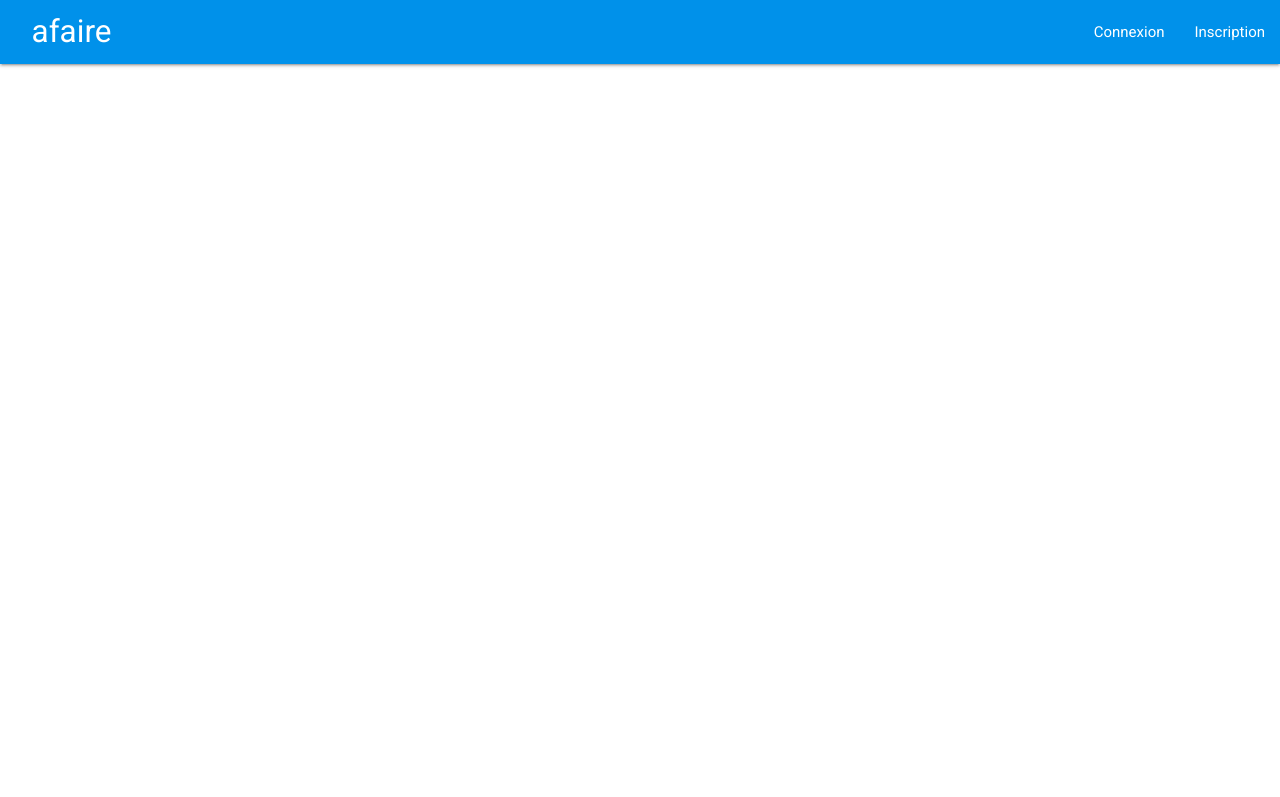
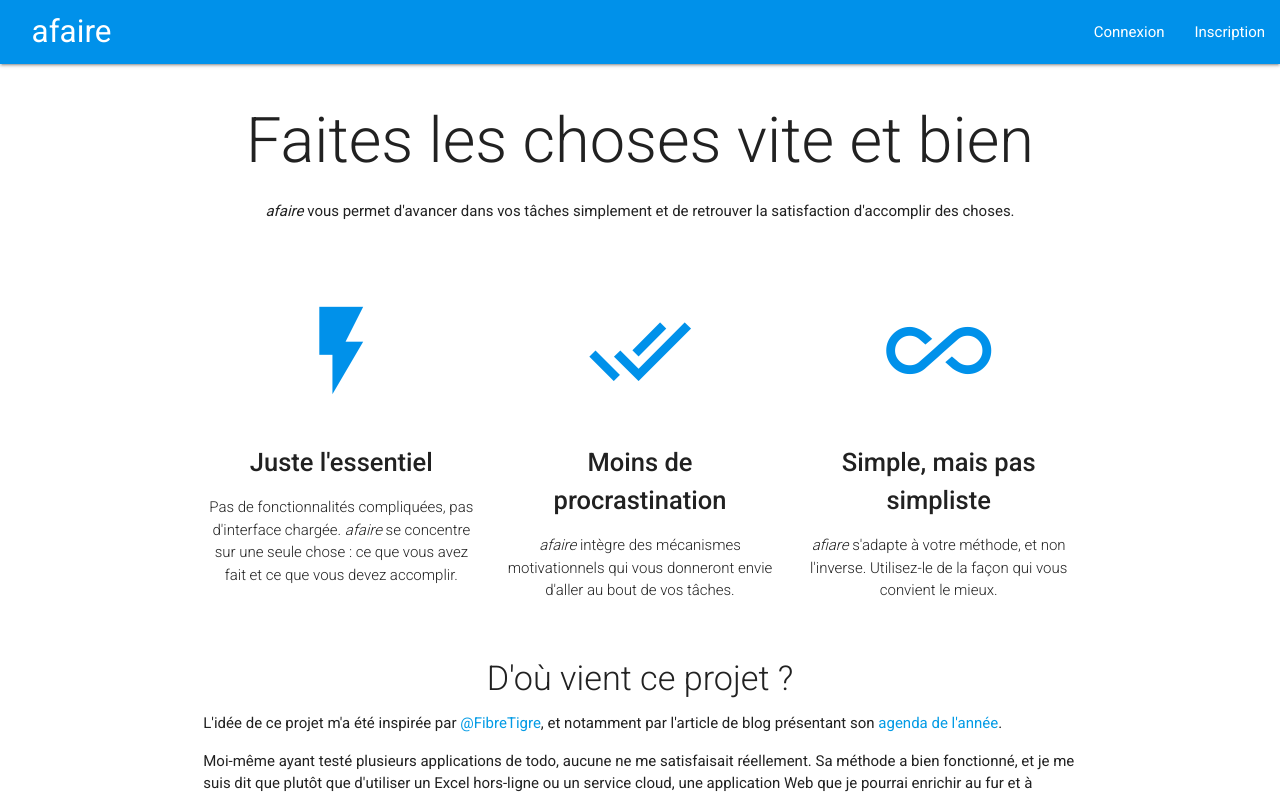
Before and after one commit to theofabry/afaire-front, an Angular app: page /presentation in a window 1280 px wide. Before the commit this address led to /. Shown: the top 797 px of the page. Built offline with nearby package versions, Linux system fonts and the light colour scheme.

Commit message:
Minor improvements

```diff
--- a/src/app/app-routing.module.ts
+++ b/src/app/app-routing.module.ts
@@ -7,10 +7,12 @@ import { TasksComponent } from './tasks/tasks.component';
 import { TaskAddComponent } from './task-add/task-add.component';
 import { TaskEditComponent } from './task-edit/task-edit.component';
 import { LogoutComponent } from './logout/logout.component';
+import { PresentationComponent } from './presentation/presentation.component';
 
 
 const routes: Routes = [
   { path: 'accueil', component: IndexComponent },
+  { path: 'presentation', component: PresentationComponent },
   { path: 'inscription', component: RegistrationComponent },
   { path: 'connexion', component: LoginComponent },
   { path: 'deconnexion', component: LogoutComponent },
--- a/src/app/app.module.ts
+++ b/src/app/app.module.ts
@@ -13,6 +13,7 @@ import { TasksComponent } from './tasks/tasks.component';
 import { TaskAddComponent } from './task-add/task-add.component';
 import { TaskEditComponent } from './task-edit/task-edit.component';
 import { LogoutComponent } from './logout/logout.component';
+import { PresentationComponent } from './presentation/presentation.component';
 
 @NgModule({
   declarations: [
@@ -23,7 +24,8 @@ import { LogoutComponent } from './logout/logout.component';
     TasksComponent,
     TaskAddComponent,
     TaskEditComponent,
-    LogoutComponent
+    LogoutComponent,
+    PresentationComponent
   ],
   imports: [
     BrowserModule,
--- a/src/app/index/index.component.html
+++ b/src/app/index/index.component.html
@@ -9,7 +9,7 @@
   </div>
 
   <div class="row center">
-    <a class="btn btn-large" href="#">En savoir plus</a>
-    <a class="btn btn-large" routerLink="/inscription">Inscription</a>
+    <a class="btn btn-large" routerLink="/presentation">En savoir plus</a>
+    <a *ngIf="!userService.isAuthenticated()" class="btn btn-large" routerLink="/inscription">Inscription</a>
   </div>
 </div>
--- a/src/app/index/index.component.ts
+++ b/src/app/index/index.component.ts
@@ -1,4 +1,5 @@
 import { Component, OnInit } from '@angular/core';
+import { UserService } from '../user.service';
 
 @Component({
   selector: 'app-index',
@@ -7,7 +8,7 @@ import { Component, OnInit } from '@angular/core';
 })
 export class IndexComponent implements OnInit {
 
-  constructor() { }
+  constructor(public userService: UserService) { }
 
   ngOnInit(): void {
   }
--- /dev/null
+++ b/src/app/presentation/presentation.component.css
@@ -0,0 +1,13 @@
+.promo i {
+  margin: 40px 0;
+  color: #0091ea;
+  font-size: 7rem;
+  display: block;
+}
+
+.promo-caption {
+  font-size: 1.7rem;
+  font-weight: 500;
+  margin-top: 5px;
+  margin-bottom: 0;
+}
--- /dev/null
+++ b/src/app/presentation/presentation.component.html
@@ -0,0 +1,49 @@
+<div class="container">
+  <div class="row center">
+    <div class="col s12">
+      <h1 class="light">Faites les choses vite et bien</h1>
+
+      <p><em>afaire</em> vous permet d'avancer dans vos tâches simplement et de retrouver la satisfaction d'accomplir des choses.</p>
+
+    </div>
+  </div>
+
+  <div class="row center">
+    <div class="col s12 m4 promo">
+      <i class="material-icons">flash_on</i>
+      <p class="promo-caption">Juste l'essentiel</p>
+      <p class="light">Pas de fonctionnalités compliquées, pas d'interface chargée. <em>afaire</em> se concentre sur une seule chose : ce que vous avez fait et ce que vous devez accomplir.</p>
+    </div>
+
+    <div class="col s12 m4 promo">
+      <i class="material-icons">done_all</i>
+      <p class="promo-caption">Moins de procrastination</p>
+      <p class="light"><em>afaire</em> intègre des mécanismes motivationnels qui vous donneront envie d'aller au bout de vos tâches.</p>
+    </div>
+
+    <div class="col s12 m4 promo">
+      <i class="material-icons">all_inclusive</i>
+      <p class="promo-caption">Simple, mais pas simpliste</p>
+      <p class="light"><em>afiare</em> s'adapte à votre méthode, et non l'inverse. Utilisez-le de la façon qui vous convient le mieux.</p>
+    </div>
+  </div>
+
+  <div class="row">
+    <div class="col s12">
+      <h4 class="light center">D'où vient ce projet ?</h4>
+
+      <p>L'idée de ce projet m'a été inspirée par <a target="_blank" href="https://twitter.com/FibreTigre">@FibreTigre</a>, et notamment par l'article de blog présentant son <a target="_blank" href="https://fibretigre.blogspot.com/2019/01/lannee-2018-en-excel.html">agenda de l'année</a>.</p>
+
+      <p>Moi-même ayant testé plusieurs applications de todo, aucune ne me satisfaisait réellement. Sa méthode a bien fonctionné, et je me suis dit que plutôt que d'utiliser un Excel hors-ligne ou un service cloud, une application Web que je pourrai enrichir au fur et à mesure serait intéressante.</p>
+
+    </div>
+  </div>
+
+  <div class="row">
+    <div class="col s12">
+      <h4 class="light center">C'est open-source ?</h4>
+
+      <p>Oui ! Le projet est open source, et est disponible sur GitHub : <a target="_blank" href="https://github.com/theofabry/afaire-front">site Front</a> et <a target="_blank" href="https://github.com/theofabry/afaire">API</a>.</p>
+    </div>
+  </div>
+</div>
--- /dev/null
+++ b/src/app/presentation/presentation.component.ts
@@ -0,0 +1,15 @@
+import { Component, OnInit } from '@angular/core';
+
+@Component({
+  selector: 'app-presentation',
+  templateUrl: './presentation.component.html',
+  styleUrls: ['./presentation.component.css']
+})
+export class PresentationComponent implements OnInit {
+
+  constructor() { }
+
+  ngOnInit(): void {
+  }
+
+}
--- a/src/app/task-edit/task-edit.component.html
+++ b/src/app/task-edit/task-edit.component.html
@@ -48,7 +48,7 @@
 
       <div class="row">
         <div class="input-field col s12">
-          <button [disabled]="!editTaskForm.form.valid" class="btn btn-large waves-effect waves-light blue"
+          <button [disabled]="!editTaskForm.form.valid || submitted" class="btn btn-large waves-effect waves-light blue"
                   type="submit"
                   name="action"><span *ngIf="!submitted">Ok, on change ça. 🏃</span><i *ngIf="submitted" class="large material-icons spin">cached</i>
           </button>
--- a/src/app/tasks/tasks.component.css
+++ b/src/app/tasks/tasks.component.css
@@ -6,3 +6,7 @@
 .card-link {
   cursor: pointer;
 }
+
+.weekend {
+  background-color: red;
+}
--- a/src/app/tasks/tasks.component.html
+++ b/src/app/tasks/tasks.component.html
@@ -1,6 +1,7 @@
 <div class="row card-container" *ngFor="let day of dayKeys">
+  <span *ngIf="currentDate === day" id="start"></span>
   <div class="col s12 m2 task-container">
-    <div class="card-panel blue">
+    <div class="card-panel" [class.indigo]="isWeekend(day)" [class.lighten-4]="isWeekend(day)" [class.blue]="!isWeekend(day)">
       <span class="white-text">{{day.split('-')[2]}} {{months[day.split('-')[1]]}} {{day.split('-')[0]}}</span>
     </div>
   </div>
--- a/src/app/tasks/tasks.component.ts
+++ b/src/app/tasks/tasks.component.ts
@@ -1,4 +1,4 @@
-import { Component, OnInit } from '@angular/core';
+import { Component, ElementRef, OnInit, ViewChild } from '@angular/core';
 import { UserService } from '../user.service';
 import { Router } from '@angular/router';
 import { TaskService } from '../task.service';
@@ -9,6 +9,8 @@ import { TaskService } from '../task.service';
   styleUrls: ['./tasks.component.css']
 })
 export class TasksComponent implements OnInit {
+
+  @ViewChild('start') startLine: ElementRef;
 
   tasks: any[] = [];
   dayKeys: string[] = [];
@@ -26,18 +28,56 @@ export class TasksComponent implements OnInit {
     11: 'novembre',
     12: 'décembre',
   };
+  currentDate: string;
 
-  constructor(private userService: UserService, private router: Router, private taskService: TaskService) { }
+  constructor(private userService: UserService,
+              private router: Router,
+              private taskService: TaskService, ) { }
+
+  private static scrollToCurrentDate(): void {
+    const start = document.getElementById('start');
+    start.scrollIntoView({behavior: 'smooth'});
+  }
 
   ngOnInit(): void {
     if (!this.userService.isAuthenticated()) {
       this.router.navigateByUrl('/connexion');
     }
 
+    this.setCurrentDate();
+
     this.taskService.getTasks().subscribe(tasks => {
       this.tasks = tasks;
       this.dayKeys = Object.keys(this.tasks).sort();
+      setTimeout(TasksComponent.scrollToCurrentDate, 0);
     });
   }
 
+  setCurrentDate(): void {
+    const currentDate = new Date();
+    let day = '' + currentDate.getDate();
+    let month = '' + (currentDate.getMonth() + 1);
+    const year = currentDate.getFullYear();
+
+    if (day.length < 2) {
+      day = '0' + day;
+    }
+
+    if (month.length < 2) {
+      month = '0' + month;
+    }
+
+    this.currentDate = year + '-' + month + '-' + day;
+  }
+
+  isWeekend(stringDate: string): boolean {
+    const day = parseInt(stringDate.split('-')[2], 10);
+    const month = parseInt(stringDate.split('-')[1], 10) - 1;
+    const year = parseInt(stringDate.split('-')[0], 10);
+
+    const date = new Date(year, month, day);
+    console.log(date);
+
+    return date.getDay() === 0 || date.getDay() === 6;
+  }
 }
```
Also changed, not shown: 1 other file (tests, documents, lock files or other folders).
